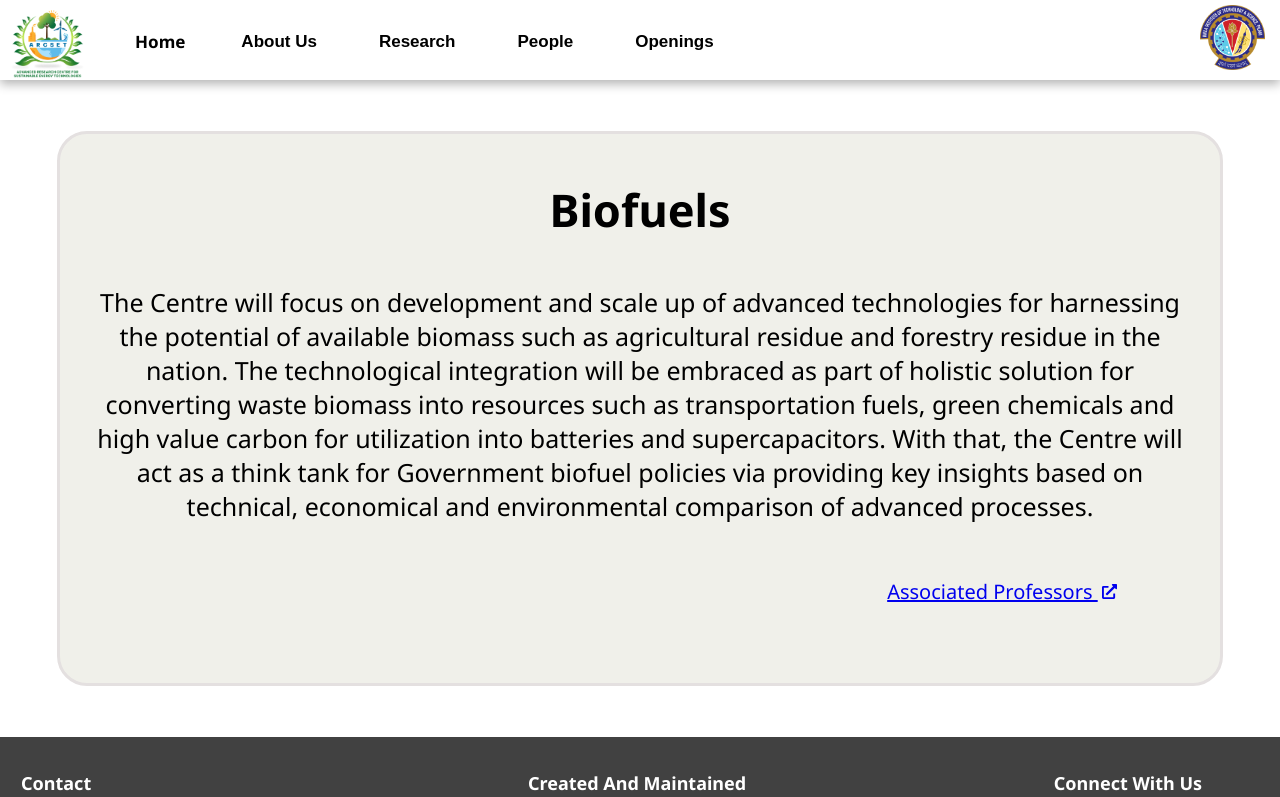
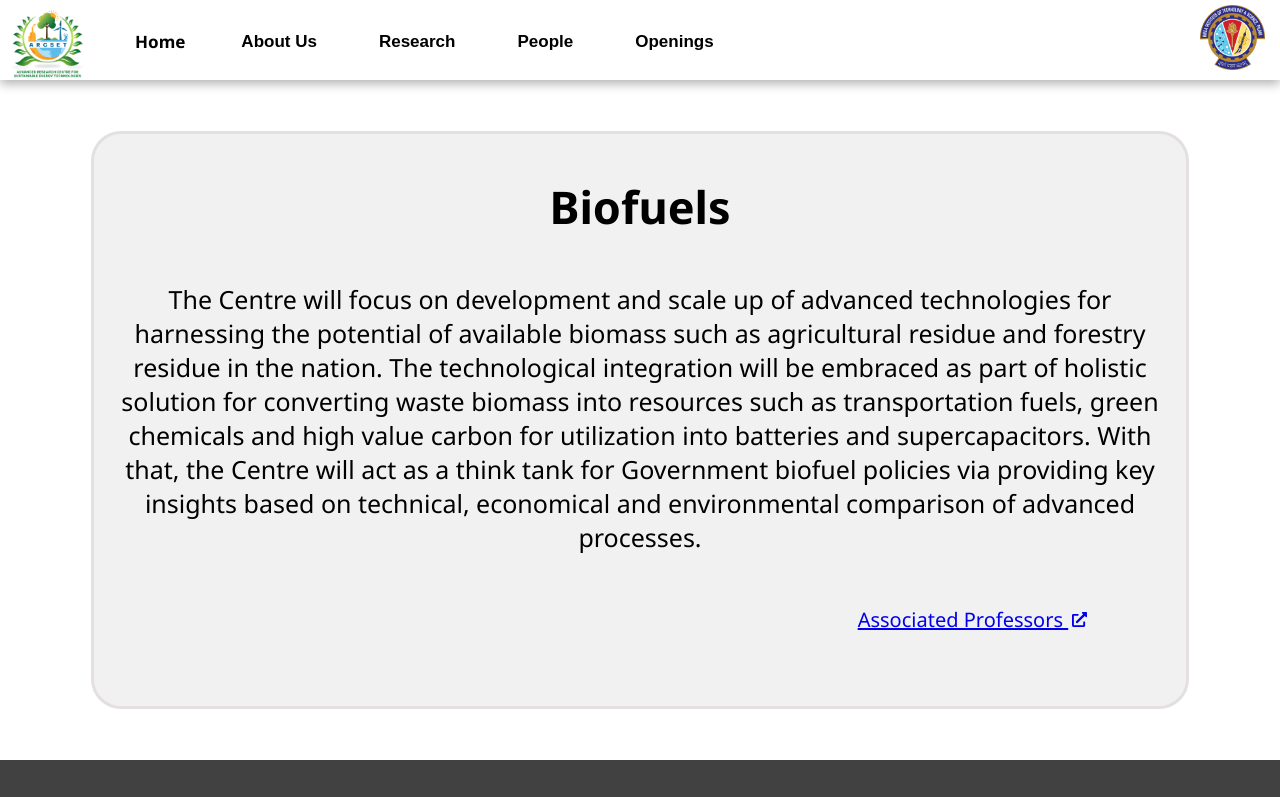
Before and after one commit to 0xAnon0602/arcset-website, a React (Create React App) app: page /research/biofuels in a window 1280 px wide. Shown: the top 797 px of the page. Built offline with nearby package versions, Linux system fonts and the light colour scheme.

Commit message:
Small Changes

```diff
--- a/src/App.css
+++ b/src/App.css
@@ -1,9 +1,9 @@
 .boxCustomization {
     border: 3px solid rgb(228, 224, 224);
-    background-color: rgb(240, 240, 234);
+    background-color: rgb(241, 241, 241);
     border-radius: 30px;
     text-align: center;
-    margin: 4% 5cap;
+    margin: 4% 8cap;
     padding: 0% 2%;
 }
 
```
